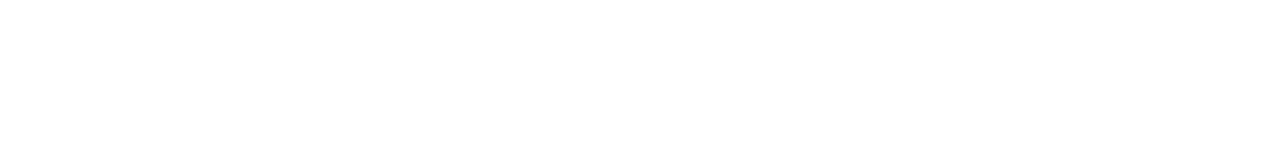
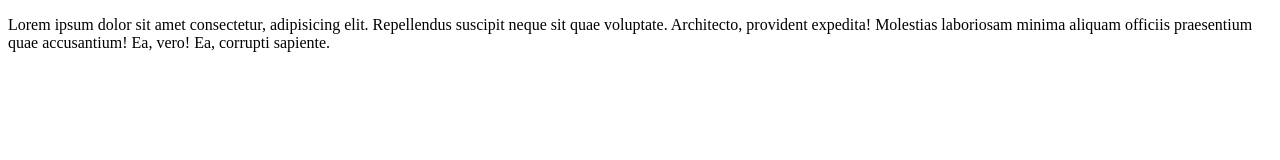
Before and after one commit to pDiazz-dev/Teste-com-Git, a plain HTML site: page index.html in a window 1280 px wide. Drawn offline with Linux system fonts and the light colour scheme.

Commit message:
Adicionando texto no body

```diff
--- a/index.html
+++ b/index.html
@@ -6,6 +6,6 @@
     <title>Teste git e github</title>
 </head>
 <body>
-
+    <p> Lorem ipsum dolor sit amet consectetur, adipisicing elit. Repellendus suscipit neque sit quae voluptate. Architecto, provident expedita! Molestias laboriosam minima aliquam officiis praesentium quae accusantium! Ea, vero! Ea, corrupti sapiente.</p>
 </body>
 </html>
```
